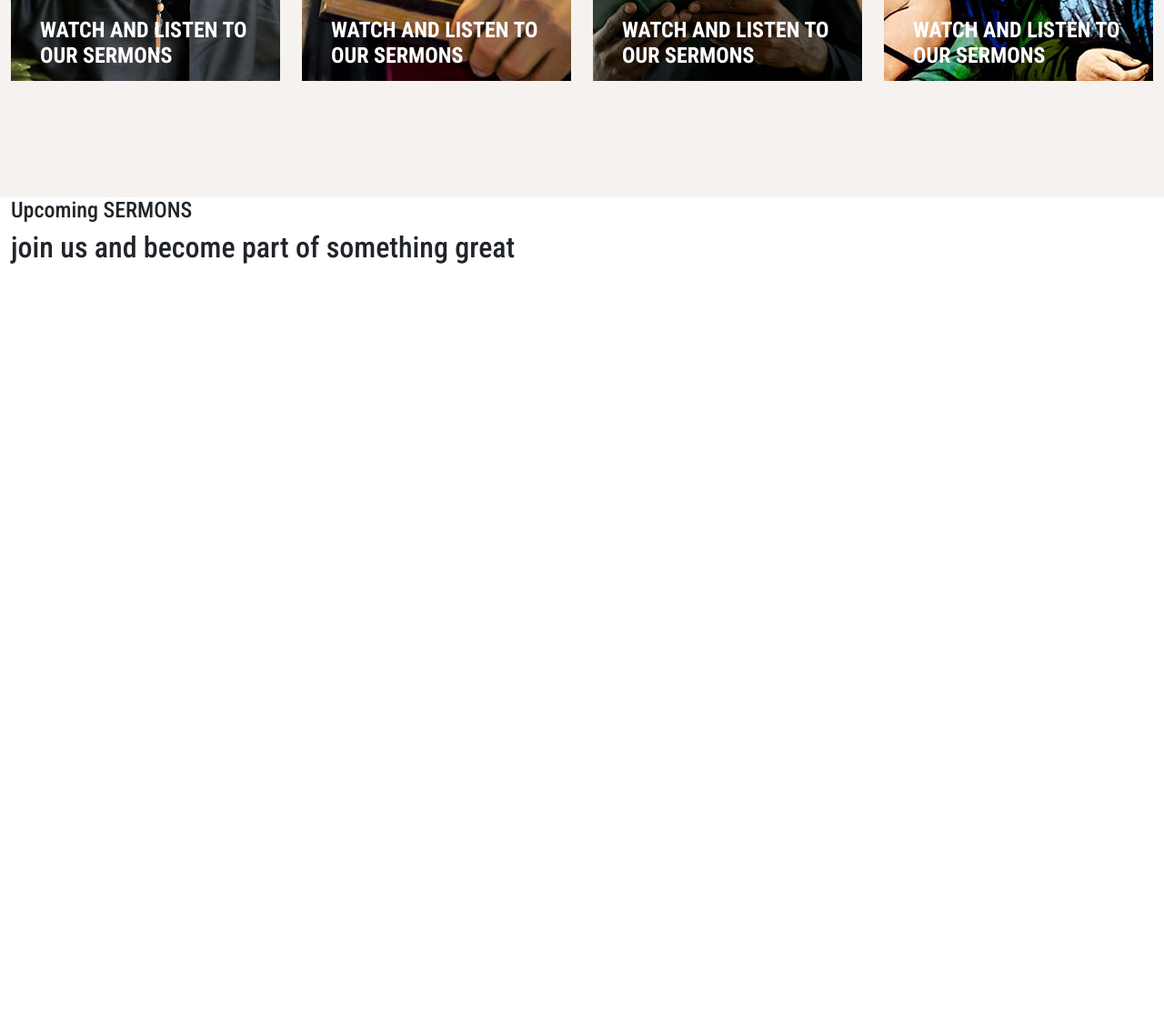
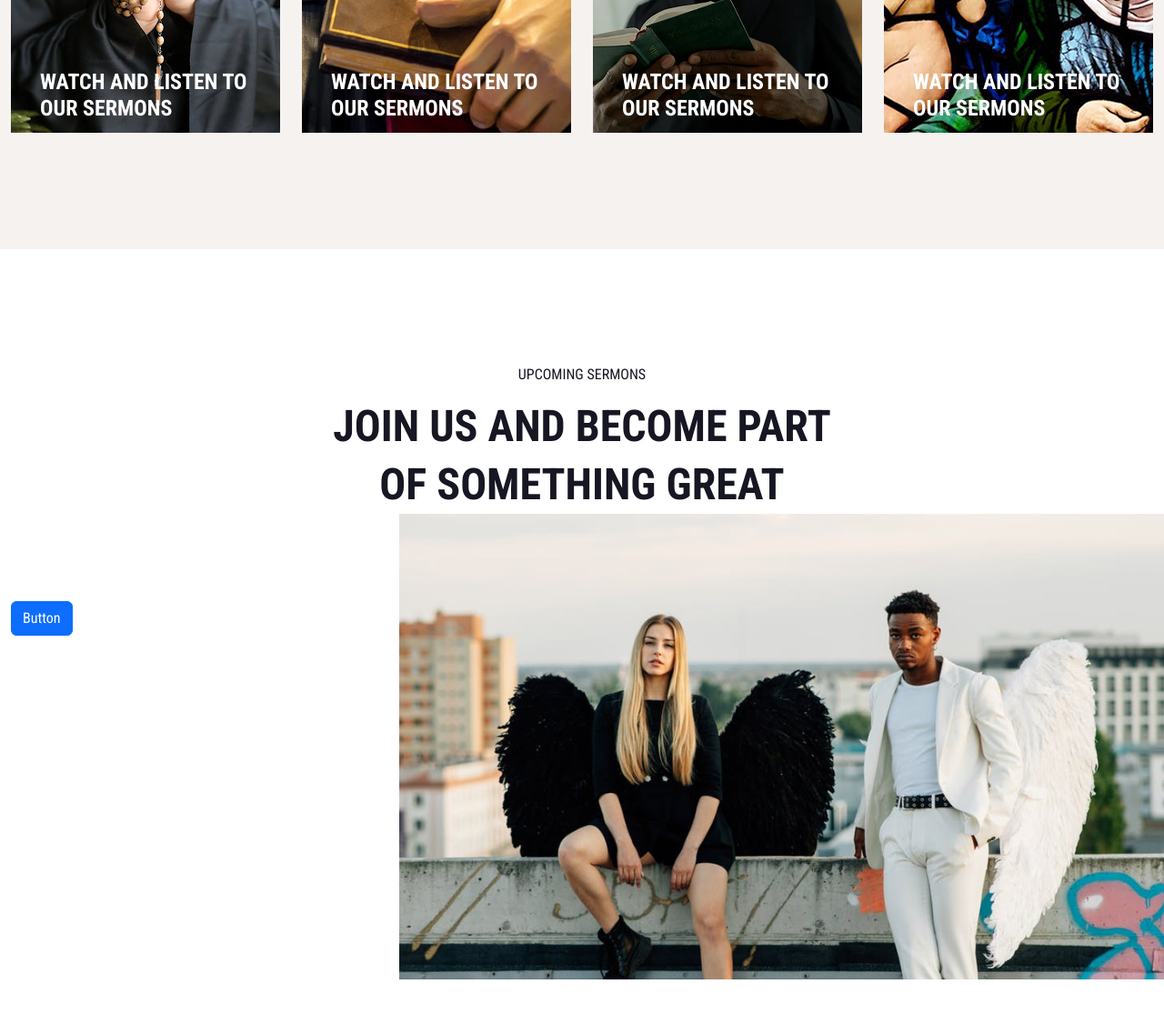
Before and after one commit to Rafiul2001/finsweet, a plain HTML site: page index.html in a window 1280 px wide. Shown: the part 3329-4444 px from the top of the page at 91% size. Before the commit the page ends 3629 px from the top, so only its background shows below. Drawn offline with nearby package versions, Linux system fonts and the light colour scheme.

Commit message:
Modified

```diff
--- a/css/style.css
+++ b/css/style.css
@@ -282,13 +282,14 @@ header .btn-primary {
 }
 
 #benefits h2 {
-    margin: 20px;
+    margin: 20px auto 0 auto;
     font-size: 48px;
     font-weight: 700;
     letter-spacing: -1%;
     color: var(--black-primary);
     text-align: center;
     text-transform: uppercase;
+    max-width: 440px;
 }
 
 #benefits .row {
@@ -339,13 +340,39 @@ header .btn-primary {
     transition: 0.4s;
 }
 
-#benefits .row .item:hover p{
+#benefits .row .item:hover p {
     margin-bottom: 0;
 }
 
 /* benefits end */
 
 /* sermon start */
+#sermon {
+    padding: 128px 0;
+}
+
+#sermon h4 {
+    text-align: center;
+    text-transform: uppercase;
+    font-size: 16px;
+    font-weight: 400;
+    color: var(--black-primary);
+}
+
+#sermon h2 {
+    text-align: center;
+    text-transform: uppercase;
+    font-size: 48px;
+    font-weight: 700;
+    line-height: 64px;
+    letter-spacing: -1%;
+    color: var(--black-primary);
+    max-width: 554px;
+    margin: 16px auto 0 auto;
+}
+
+#sermon .sermon-text-container {}
+
 /* sermon end */
 
 /* serve start */
--- a/index.html
+++ b/index.html
@@ -5,11 +5,15 @@
         <title>Finsweet</title>
         <!-- Required meta tags -->
         <meta charset="utf-8" />
-    <meta name="viewport" content="width=device-width, initial-scale=1, shrink-to-fit=no" />
+        <meta name="viewport"
+            content="width=device-width, initial-scale=1, shrink-to-fit=no" />
 
         <!-- Bootstrap CSS v5.2.1 -->
-    <link href="https://cdn.jsdelivr.net/npm/bootstrap@5.3.2/dist/css/bootstrap.min.css" rel="stylesheet"
-        integrity="sha384-T3c6CoIi6uLrA9TneNEoa7RxnatzjcDSCmG1MXxSR1GAsXEV/Dwwykc2MPK8M2HN" crossorigin="anonymous" />
+        <link
+            href="https://cdn.jsdelivr.net/npm/bootstrap@5.3.2/dist/css/bootstrap.min.css"
+            rel="stylesheet"
+            integrity="sha384-T3c6CoIi6uLrA9TneNEoa7RxnatzjcDSCmG1MXxSR1GAsXEV/Dwwykc2MPK8M2HN"
+            crossorigin="anonymous" />
 
         <link rel="stylesheet" href="./css/style.css ">
     </head>
@@ -21,16 +25,20 @@
                     <a class="navbar-brand" href="#">
                         <img src="./images/Logo.png" alt="logo">
                     </a>
-                <button class="navbar-toggler d-lg-none" type="button" data-bs-toggle="collapse"
-                    data-bs-target="#collapsibleNavId" aria-controls="collapsibleNavId" aria-expanded="false"
+                    <button class="navbar-toggler d-lg-none" type="button"
+                        data-bs-toggle="collapse"
+                        data-bs-target="#collapsibleNavId"
+                        aria-controls="collapsibleNavId" aria-expanded="false"
                         aria-label="Toggle navigation">
                         <span class="navbar-toggler-icon"></span>
                     </button>
                     <div class="collapse navbar-collapse" id="collapsibleNavId">
                         <ul class="navbar-nav me-auto mt-2 mt-lg-0">
                             <li class="nav-item">
-                            <a class="nav-link" href="#" aria-current="page">Home
-                                <span class="visually-hidden">(current)</span></a>
+                                <a class="nav-link" href="#"
+                                    aria-current="page">Home
+                                    <span
+                                        class="visually-hidden">(current)</span></a>
                             </li>
                             <li class="nav-item">
                                 <a class="nav-link" href="#">About Us</a>
@@ -60,7 +68,8 @@
                     <button type="button" class="btn btn-primary">
                         Learn More
                     </button>
-                <p>Lorem ipsum dolor sit amet, consectetur adipiscing elit, sed do.</p>
+                    <p>Lorem ipsum dolor sit amet, consectetur adipiscing elit,
+                        sed do.</p>
                 </div>
             </section>
             <!-- Banner Part end -->
@@ -73,9 +82,11 @@
                     <div class="row">
                         <div class="col-lg-4">
                             <div class="relevant-item">
-                            <img src="./images/relevant_logo_1.png" alt="relevant logo 1">
+                                <img src="./images/relevant_logo_1.png"
+                                    alt="relevant logo 1">
                                 <h3>About Us</h3>
-                            <p>Lorem ipsum dolor sit amet, consectetur adipiscing elit, sed do eiusmod tempor
+                                <p>Lorem ipsum dolor sit amet, consectetur
+                                    adipiscing elit, sed do eiusmod tempor
                                     incididunt ut
                                     labore et dolore magna aliqua.</p>
                             </div>
@@ -83,9 +94,11 @@
 
                         <div class="col-lg-4">
                             <div class="relevant-item">
-                            <img src="./images/relevant_logo_2.png" alt="relevant logo 2">
+                                <img src="./images/relevant_logo_2.png"
+                                    alt="relevant logo 2">
                                 <h3>Get involved</h3>
-                            <p>Lorem ipsum dolor sit amet, consectetur adipiscing elit, sed do eiusmod tempor
+                                <p>Lorem ipsum dolor sit amet, consectetur
+                                    adipiscing elit, sed do eiusmod tempor
                                     incididunt ut
                                     labore et dolore magna aliqua.</p>
                             </div>
@@ -93,9 +106,11 @@
 
                         <div class="col-lg-4">
                             <div class="relevant-item">
-                            <img src="./images/relevant_logo_2.png" alt="relevant logo 2">
+                                <img src="./images/relevant_logo_2.png"
+                                    alt="relevant logo 2">
                                 <h3>Giving back</h3>
-                            <p>Lorem ipsum dolor sit amet, consectetur adipiscing elit, sed do eiusmod tempor
+                                <p>Lorem ipsum dolor sit amet, consectetur
+                                    adipiscing elit, sed do eiusmod tempor
                                     incididunt ut
                                     labore et dolore magna aliqua.</p>
                             </div>
@@ -110,9 +125,12 @@
                 <div class="container">
                     <h4>SUB-HEADLINE</h4>
                     <h2>love and compassion</h2>
-                <p>Lorem ipsum dolor sit amet, consectetur adipiscing elit, sed do eiusmod tempor incididunt ut labore
-                    et dolore magna aliqua. Ut enim ad minim veniam, quis nostrud exercitation ullamco laboris nisi ut
-                    aliquip ex ea commodo consequat. Duis aute irure dolor in reprehenderit in voluptate velit esse
+                    <p>Lorem ipsum dolor sit amet, consectetur adipiscing elit,
+                        sed do eiusmod tempor incididunt ut labore
+                        et dolore magna aliqua. Ut enim ad minim veniam, quis
+                        nostrud exercitation ullamco laboris nisi ut
+                        aliquip ex ea commodo consequat. Duis aute irure dolor
+                        in reprehenderit in voluptate velit esse
                         cillum dolore eu fugiat nulla pariatur.</p>
 
                     <button type="button" class="btn  btn-primary">
@@ -121,24 +139,29 @@
 
                     <div class="compassion-image-container">
                         <div>
-                        <img src="./images/compassion_image_1.png" alt="compassion_image_1">
+                            <img src="./images/compassion_image_1.png"
+                                alt="compassion_image_1">
                         </div>
                         <div>
-                        <img src="./images/compassion_image_2.png" alt="compassion_image_2">
+                            <img src="./images/compassion_image_2.png"
+                                alt="compassion_image_2">
                         </div>
                         <div>
-                        <img src="./images/compassion_image_3.png" alt="compassion_image_3">
+                            <img src="./images/compassion_image_3.png"
+                                alt="compassion_image_3">
                         </div>
                     </div>
 
                     <div class="compassion-last-part">
                         <h4>our mission & vision</h4>
-                    <h3>celebrate WITH US</h3>
-                    <p>Lorem ipsum dolor sit amet, consectetur adipiscing elit, sed do eiusmod tempor incididunt ut
+                        <h3>celebrate WITH US</h3>
+                        <p>Lorem ipsum dolor sit amet, consectetur adipiscing
+                            elit, sed do eiusmod tempor incididunt ut
                             labore et dolore magna aliqua.</p>
 
                         <a href="http://">
-                        <p>Read More</p> <img src="./images/arrow.png" alt="arrow">
+                            <p>Read More</p> <img src="./images/arrow.png"
+                                alt="arrow">
                         </a>
                     </div>
                 </div>
@@ -149,33 +172,41 @@
             <section id="benefits">
                 <div class="container">
                     <h4>Watch and listen</h4>
-                <h2>THE benefits of joining our church</h2>
+                    <h2>THE benefits of joining our church</h2>
                     <div class="row">
                         <div class="col-lg-3">
                             <div class="item item1">
                                 <h3>WATCH AND LISTEN TO OUR SERMONS</h3>
-                            <p>Lorem ipsum dolor sit amet, consectetur adipiscing elit, sed do eiusmod tempor incididunt
+                                <p>Lorem ipsum dolor sit amet, consectetur
+                                    adipiscing elit, sed do eiusmod tempor
+                                    incididunt
                                     ut.</p>
                             </div>
                         </div>
                         <div class="col-lg-3">
                             <div class="item item2">
                                 <h3>WATCH AND LISTEN TO OUR SERMONS</h3>
-                            <p>Lorem ipsum dolor sit amet, consectetur adipiscing elit, sed do eiusmod tempor incididunt
+                                <p>Lorem ipsum dolor sit amet, consectetur
+                                    adipiscing elit, sed do eiusmod tempor
+                                    incididunt
                                     ut.</p>
                             </div>
                         </div>
                         <div class="col-lg-3">
                             <div class="item item3">
                                 <h3>WATCH AND LISTEN TO OUR SERMONS</h3>
-                            <p>Lorem ipsum dolor sit amet, consectetur adipiscing elit, sed do eiusmod tempor incididunt
+                                <p>Lorem ipsum dolor sit amet, consectetur
+                                    adipiscing elit, sed do eiusmod tempor
+                                    incididunt
                                     ut.</p>
                             </div>
                         </div>
                         <div class="col-lg-3">
                             <div class="item item4">
                                 <h3>WATCH AND LISTEN TO OUR SERMONS</h3>
-                            <p>Lorem ipsum dolor sit amet, consectetur adipiscing elit, sed do eiusmod tempor incididunt
+                                <p>Lorem ipsum dolor sit amet, consectetur
+                                    adipiscing elit, sed do eiusmod tempor
+                                    incididunt
                                     ut.</p>
                             </div>
                         </div>
@@ -192,10 +223,28 @@
 
                     <div class="row">
                         <div class="col-lg-4">
+                            <div class="sermon-text-container">
+                                <h5></h5>
+                                <h3></h3>
+                                <p></p>
+                                <div>
+                                    <img src alt>
+                                    <p></p>
+                                </div>
+                                <div>
+                                    <img src alt>
+                                    <p></p>
+                                </div>
+                                <button
+                                    type="button"
+                                    class="btn btn-primary">
+                                    Button
+                                </button>
 
                             </div>
+                        </div>
                         <div class="col-lg-8">
-
+                            <img src="./images/sermon.jpg" alt="sermon">
                         </div>
                     </div>
                 </div>
@@ -206,11 +255,13 @@
             <!-- place footer here -->
         </footer>
         <!-- Bootstrap JavaScript Libraries -->
-    <script src="https://cdn.jsdelivr.net/npm/@popperjs/core@2.11.8/dist/umd/popper.min.js"
+        <script
+            src="https://cdn.jsdelivr.net/npm/@popperjs/core@2.11.8/dist/umd/popper.min.js"
             integrity="sha384-I7E8VVD/ismYTF4hNIPjVp/Zjvgyol6VFvRkX/vR+Vc4jQkC+hVqc2pM8ODewa9r"
             crossorigin="anonymous"></script>
 
-    <script src="https://cdn.jsdelivr.net/npm/bootstrap@5.3.2/dist/js/bootstrap.min.js"
+        <script
+            src="https://cdn.jsdelivr.net/npm/bootstrap@5.3.2/dist/js/bootstrap.min.js"
             integrity="sha384-BBtl+eGJRgqQAUMxJ7pMwbEyER4l1g+O15P+16Ep7Q9Q+zqX6gSbd85u4mG4QzX+"
             crossorigin="anonymous"></script>
     </body>
```
Lines whose indentation alone changed are shown as unchanged.
